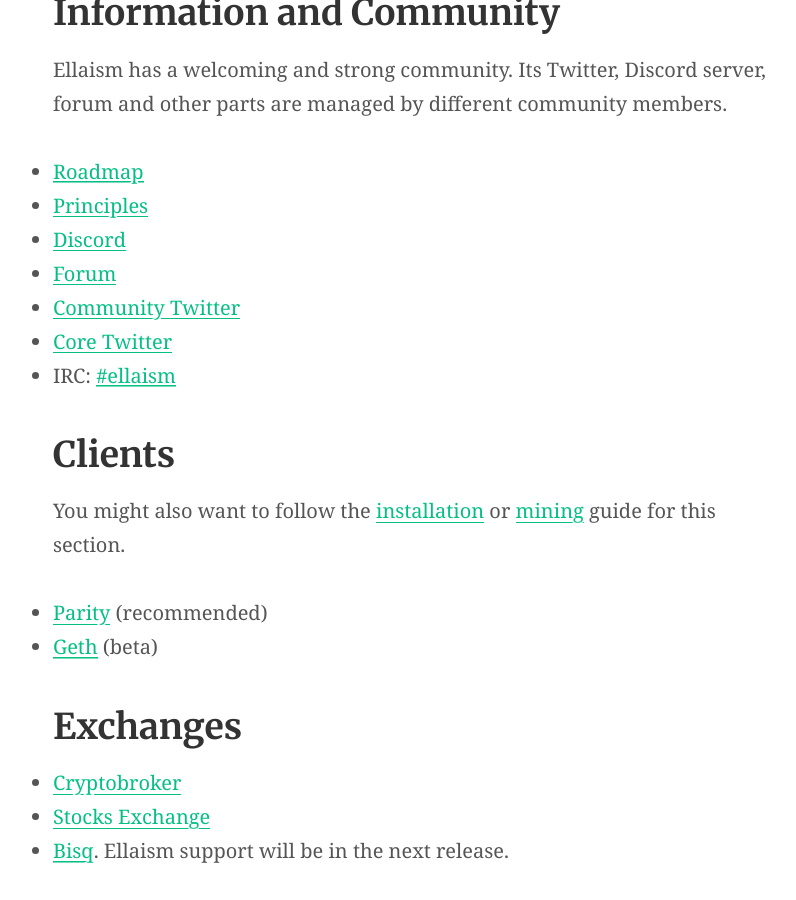
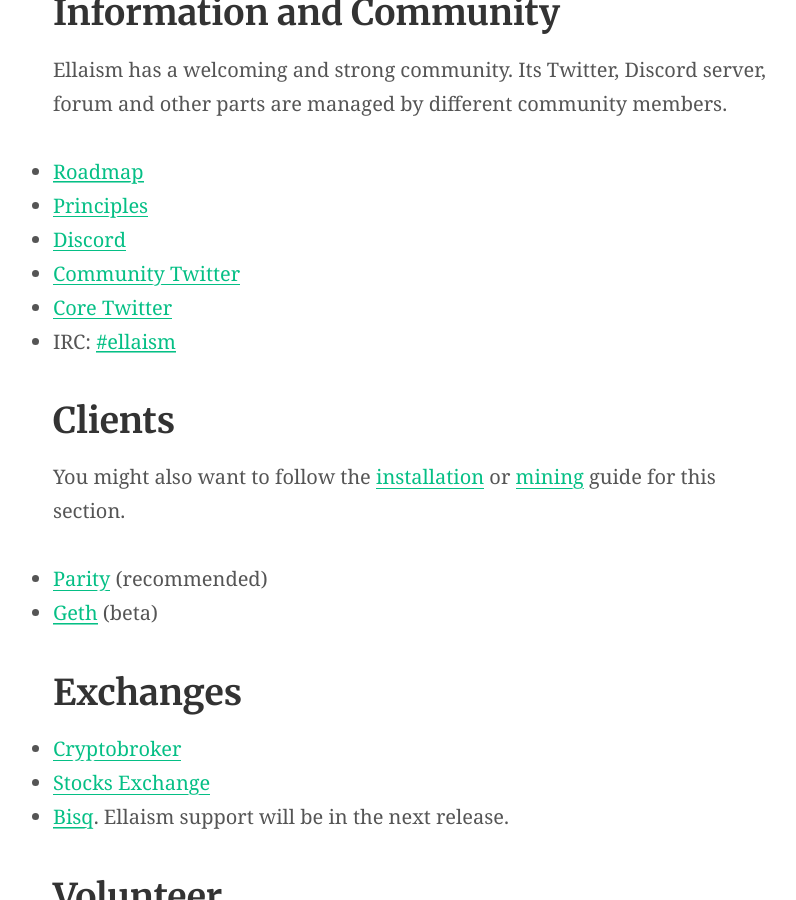
Before and after one commit to ellaism/ellaism.org, a Jekyll site: the page built from index.md, in a window 1280 px wide and 900 px high, scrolled down 1013 px. Shown: the whole window, without its empty margins (230-1026 px from the left). Built offline with Jekyll 4.4.1, drawn with Linux system fonts in a browser that asks for light colours; our own code applies the rules of GitHub Pages for plain Markdown files.

Commit message:
Forum link is not valid any more

```diff
--- a/index.md
+++ b/index.md
@@ -32,7 +32,6 @@
 * [Roadmap](/roadmap/)
 * [Principles](/principles/)
 * [Discord](https://discord.gg/66Pn9jn)
-* [Forum](https://ellaism.com/forum/)
 * [Community Twitter](https://twitter.com/EllaismCoin)
 * [Core Twitter](https://twitter.com/EllaismCore)
 * IRC: [#ellaism](http://webchat.freenode.net/?channels=ellaism)
```
